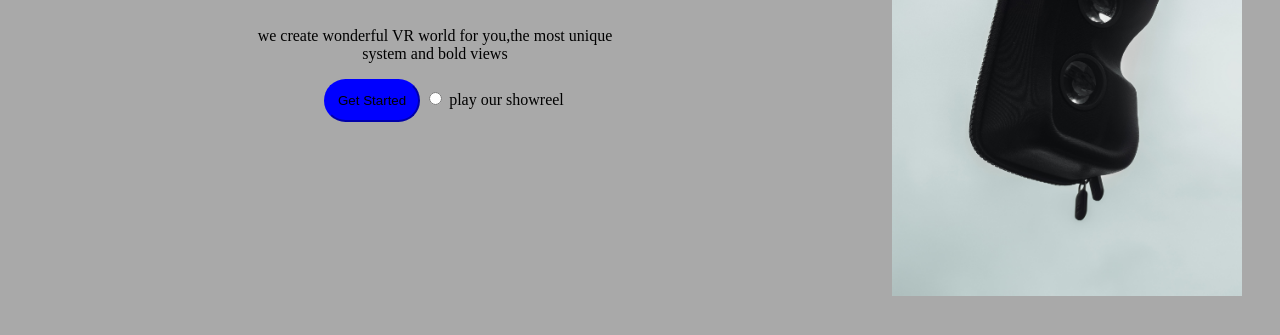
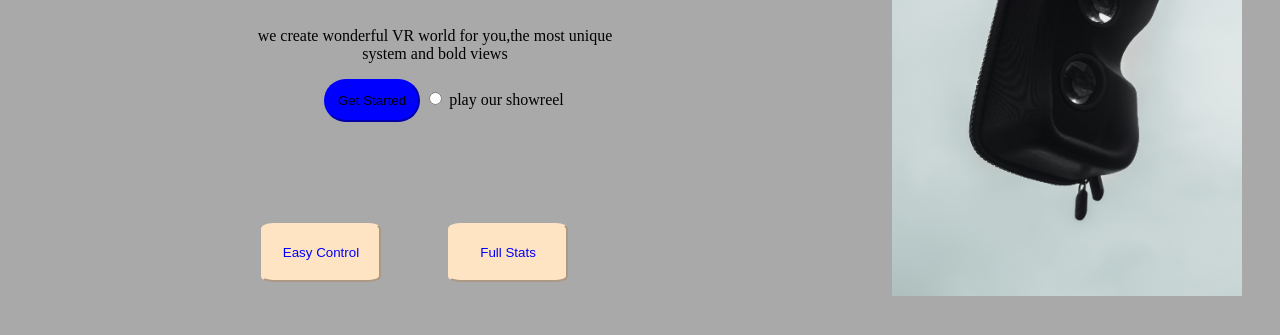
Before and after one commit to simiyunangila/viar, a plain HTML site: page index.html in a window 1280 px wide. Shown: the part 301-636 px from the top of the page. Drawn offline with Linux system fonts and the light colour scheme.

Commit message:
Update index.html

```diff
--- a/index.html
+++ b/index.html
@@ -22,6 +22,8 @@
   <button id="click">Get Started</button>
  <input type="radio">
  <label>play our showreel</label><br>
+ <button id="line1">Easy Control</button>
+ <button id="line2">Full Stats</button>
 </div>
 </body>
 </html>
```
